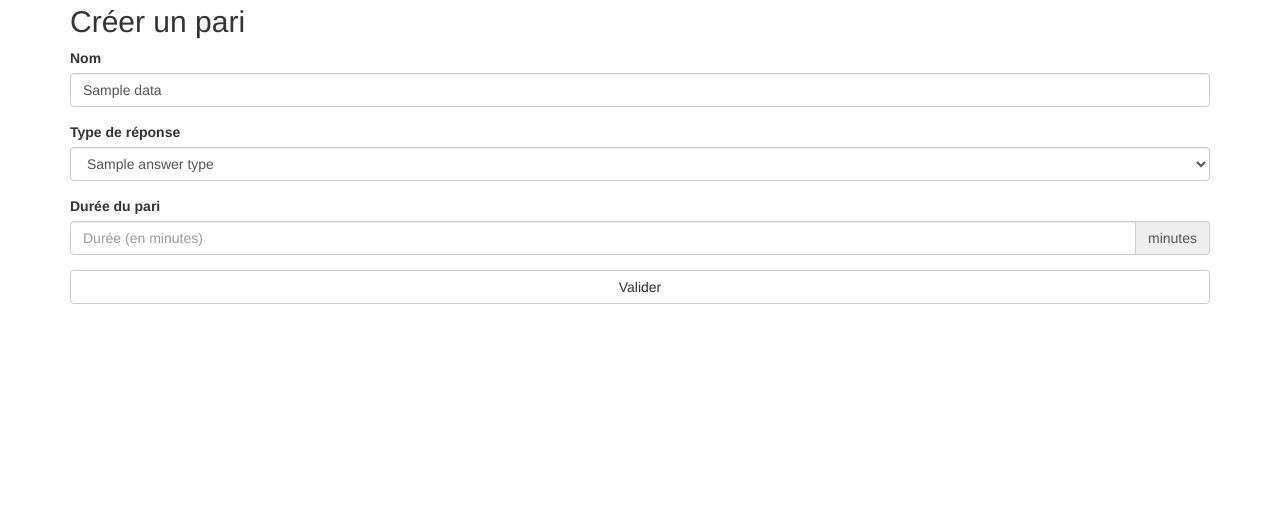
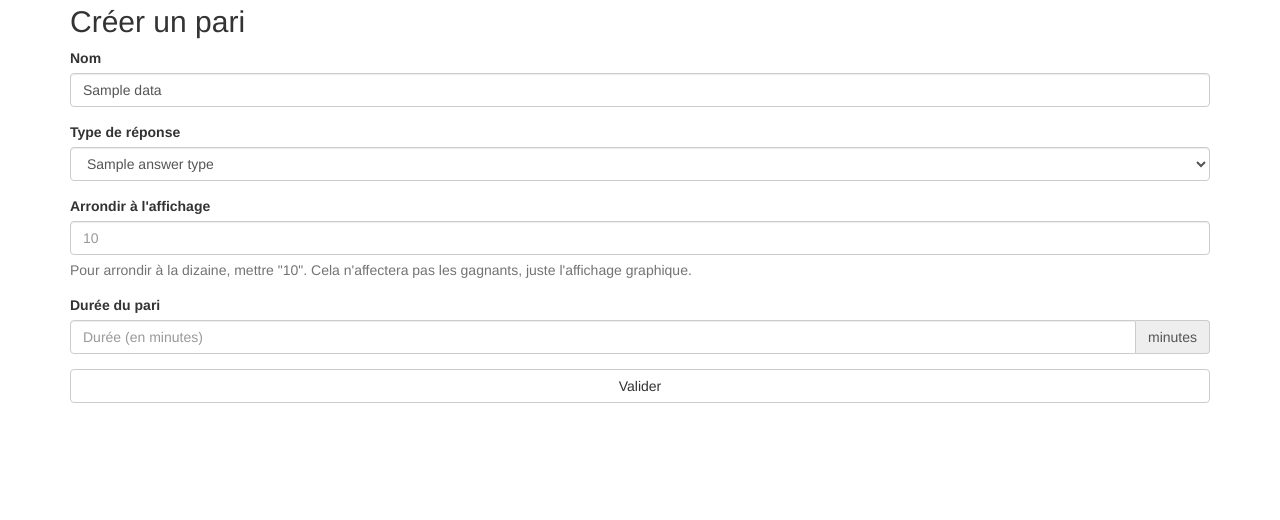
Before and after one commit to LapiTV/lapi_bet, a PHP site: template templates/createBet.html.twig in a window 1280 px wide. Shown: the part 166-686 px from the top of the page. Run offline with PHP 8.4, Linux system fonts and the light colour scheme; the template is opened without the code that fills it: most values are stand-ins (such as "Sample title", 1, 10 or a date in 2020); some libraries are stand-ins or nearby versions.

Commit message:
RoundTo parameter when create bet

```diff
--- a/app/Controller/Bet/BetController.php
+++ b/app/Controller/Bet/BetController.php
@@ -221,12 +221,17 @@ class BetController extends BaseController
             $name = $request->getParam('name');
             $answerType = $request->getParam('answerType');
             $durationMinute = $request->getParam('durationMinute');
+            $roundTo = $request->getParam('roundTo');
 
             $create = [
                 'name' => $name,
                 'pariDurationMinute' => $durationMinute,
                 'answerTypeId' => $answerType,
             ];
+
+            if(!empty($roundTo)) {
+                $create['parameter'] = json_encode(['roundTo' => (int) $roundTo]);
+            }
 
             try {
                 $betId = $this->addBet($create);
--- a/templates/createBet.html.twig
+++ b/templates/createBet.html.twig
@@ -18,6 +18,11 @@
                         <option {% if type.id == data.answerTypeId %}selected{% endif %} value="{{ type.id }}">{{ type.name }}</option>
                     {% endfor %}
                 </select>
+            </div>
+            <div class="form-group js--roundTo">
+                <label for="roundTo">Arrondir à l'affichage</label>
+                <input type="number" class="form-control" name="roundTo" id="roundTo" placeholder="10" value="{{ data.name }}">
+                <span id="helpBlock" class="help-block">Pour arrondir à la dizaine, mettre "10". Cela n'affectera pas les gagnants, juste l'affichage graphique.</span>
             </div>
             <div class="form-group">
                 <label for="durationMinute">Durée du pari</label>
@@ -42,5 +47,13 @@
                 return confirm('Es-tu sûr de mettre un vote à ' + duration + ' minutes ? Il n\'est possible d\'avoir qu\'un seul vote en même temps');
             }
         });
+
+        form.find('#answerType').on('change', function(e) {
+            if($(this).val() === '1') {
+                $('.js--roundTo').show();
+            } else {
+                $('.js--roundTo').hide();
+            }
+        });
     </script>
 {% endblock %}
```
